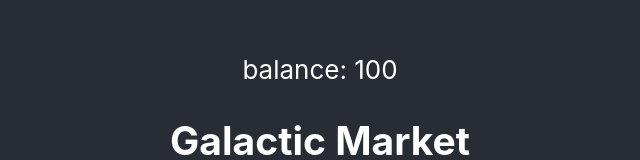
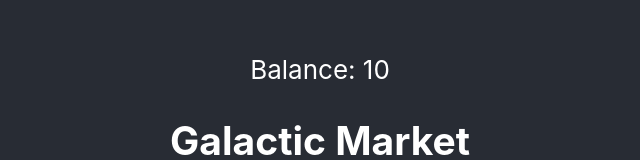
Before and after one commit to douglasnavarro/idle-coffee, a React (Create React App) app: page / in a window 1280 px wide. Shown: the part 206-366 px from the top of the page, without its empty margins (320-960 px from the left). Built offline with nearby package versions, Linux system fonts and the light colour scheme.

Commit message:
add insufficient funds error

```diff
--- a/src/App.tsx
+++ b/src/App.tsx
@@ -5,7 +5,15 @@ import Market from "./components/Market";
 
 const useBalance = (initialBalance: number) => {
   const [balance, setBalance] = useState<number>(initialBalance);
-  return { balance, setBalance };
+  return {
+    balance,
+    deductFromBalance: (amount: number) => {
+      if (balance - amount < 0) {
+        throw new Error("Insufficient funds");
+      }
+      setBalance(balance - amount);
+    },
+  };
 };
 
 const useInventory = () => {
@@ -14,14 +22,14 @@ const useInventory = () => {
 };
 
 function App() {
-  const { balance, setBalance } = useBalance(100);
+  const { balance, deductFromBalance } = useBalance(10);
   const { items, addItem } = useInventory();
   return (
     <div className="App">
       <header className="App-header">
         <body>
-          <p>balance: {balance}</p>
-          <Market setBalance={setBalance} addItem={addItem} />
+          <p>Balance: {balance}</p>
+          <Market deductBalance={deductFromBalance} addItem={addItem} />
           <Inventory items={items} />
         </body>
       </header>
--- a/src/components/Market.tsx
+++ b/src/components/Market.tsx
@@ -1,24 +1,31 @@
+import { useState } from "react";
 import { Item } from "./Inventory";
 
 interface MarketProps {
-  setBalance: React.Dispatch<React.SetStateAction<number>>;
+  deductBalance: (amount: number) => any;
   addItem: (item: Item) => void;
 }
 
-const Market: React.FC<MarketProps> = ({ setBalance, addItem }) => {
+const Market: React.FC<MarketProps> = ({ deductBalance, addItem }) => {
+  const [tradeError, setTradeError] = useState<string | null>(null);
   const tradeCoffeeSprout = () => {
-    setBalance((prevBalance) => prevBalance - 10);
-    addItem({
-      id: Math.floor(Math.random() * 1000),
-      name: "Coffee Sprout",
-      rate: 1,
-    });
+    try {
+      deductBalance(10);
+      addItem({
+        id: Math.floor(Math.random() * 1000),
+        name: "Coffee Sprout",
+        rate: 1,
+      });
+    } catch (error) {
+      setTradeError((error as Error).message);
+    }
   };
 
   return (
     <div>
       <h2>Galactic Market</h2>
       <button onClick={tradeCoffeeSprout}>Buy coffee plant [10 denarii]</button>
+      {tradeError && <p style={{ color: "red" }}>Can't trade: {tradeError}</p>}
     </div>
   );
 };
```
